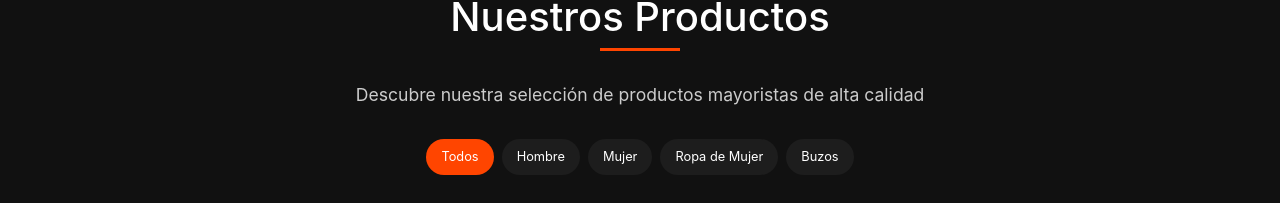
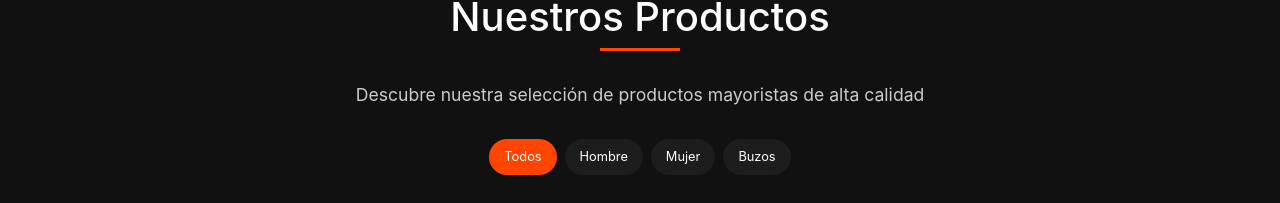
Before and after one commit to Ecuanime/Proyecto_Ecuanime, a React (Vite) app in the folder frontend/: page / in a window 1280 px wide. Shown: the part 1453-1656 px from the top of the page. Built offline with nearby package versions, Linux system fonts and the light colour scheme; grey boxes are pictures that could not be loaded.

Commit message:
Commit de lo ultimo ya hecho

```diff
--- a/frontend/src/components/Products/Products.tsx
+++ b/frontend/src/components/Products/Products.tsx
@@ -81,7 +81,7 @@ const Products = () => {
             price: 30000,
             image: "https://i.postimg.cc/1zXvP0sk/portada-camisetas-oversize-catalogo.jpg",
             modalImage: "https://i.postimg.cc/1zXvP0sk/portada-camisetas-oversize-catalogo.jpg", // Misma imagen por ahora
-            category: "mujer",
+            category: "Mujer",
             description:
               "Camisetas oversize para hombre y mujer, hechas en 100% algodón de alto gramaje premium: suaves, resistentes y con flow. Disponibles en colores modernos que marcan tendencia. El fit relajado que se siente cómodo y se ve increíble. ¡Exprésate con estilo y calidad!",
             sizes: ["S", "M", "L", "XL", "Mujer Talla unica"],
@@ -153,7 +153,7 @@ const Products = () => {
               {category === "all"
                 ? "Todos"
                 : category === "mujer"
-                  ? "Ropa de Mujer"
+                  ? ""
                   : category === "hombre"
                     ? "Ropa de Hombre"
                     : category === "calzado"
```
